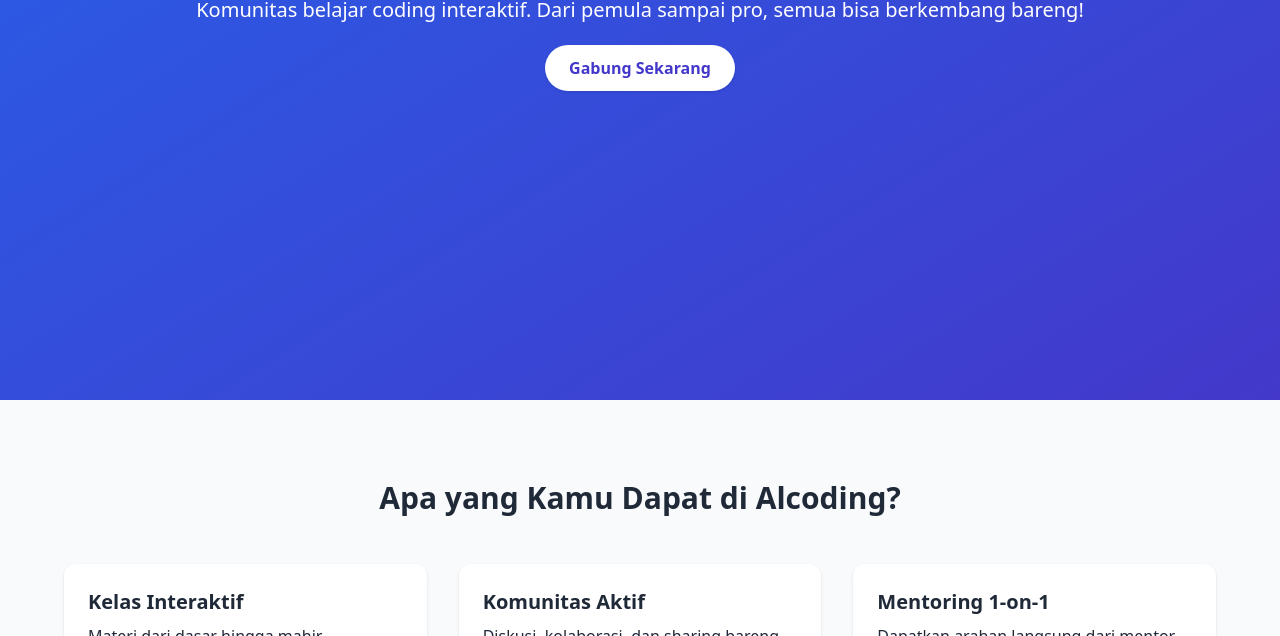
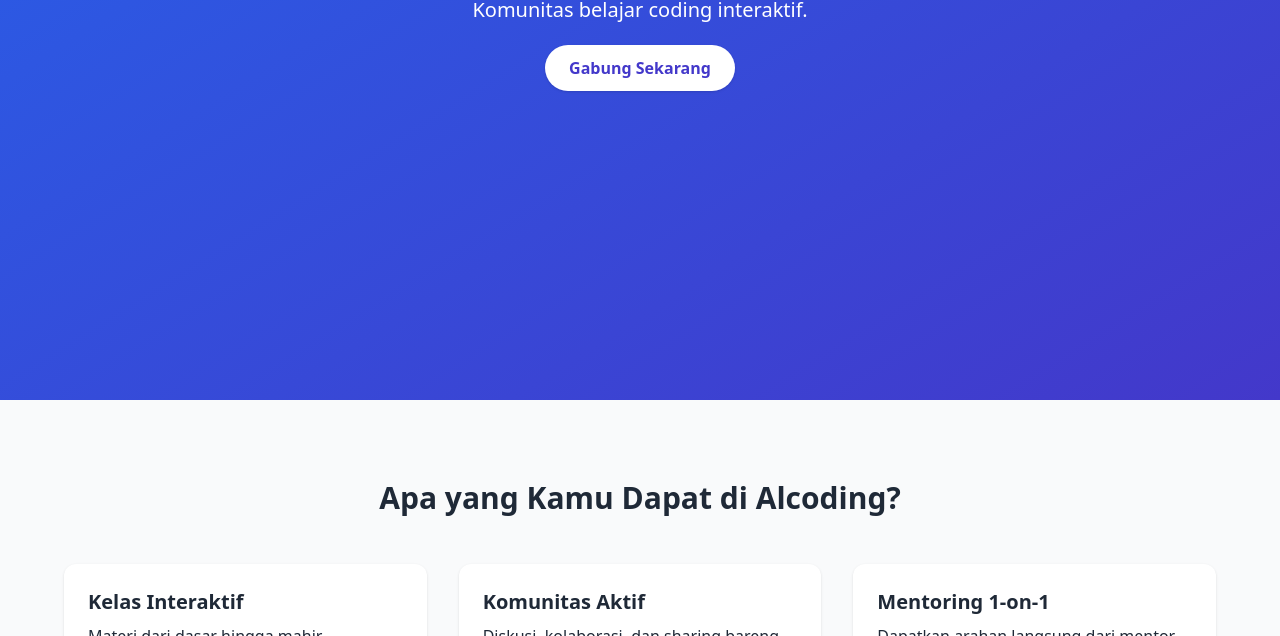
Before and after one commit to lutfiangga/tutorial-git, a plain HTML site: page index.html in a window 1280 px wide. Shown: the part 464-1100 px from the top of the page. Drawn offline with nearby package versions, Linux system fonts and the light colour scheme.

Commit message:
change description

```diff
--- a/index.html
+++ b/index.html
@@ -34,8 +34,7 @@
           Selamat Datang di Alcoding
         </h1>
         <p class="text-lg md:text-xl mb-8">
-          Komunitas belajar coding interaktif. Dari pemula sampai pro, semua
-          bisa berkembang bareng!
+          Komunitas belajar coding interaktif.
         </p>
         <a
           href="#join"
```
